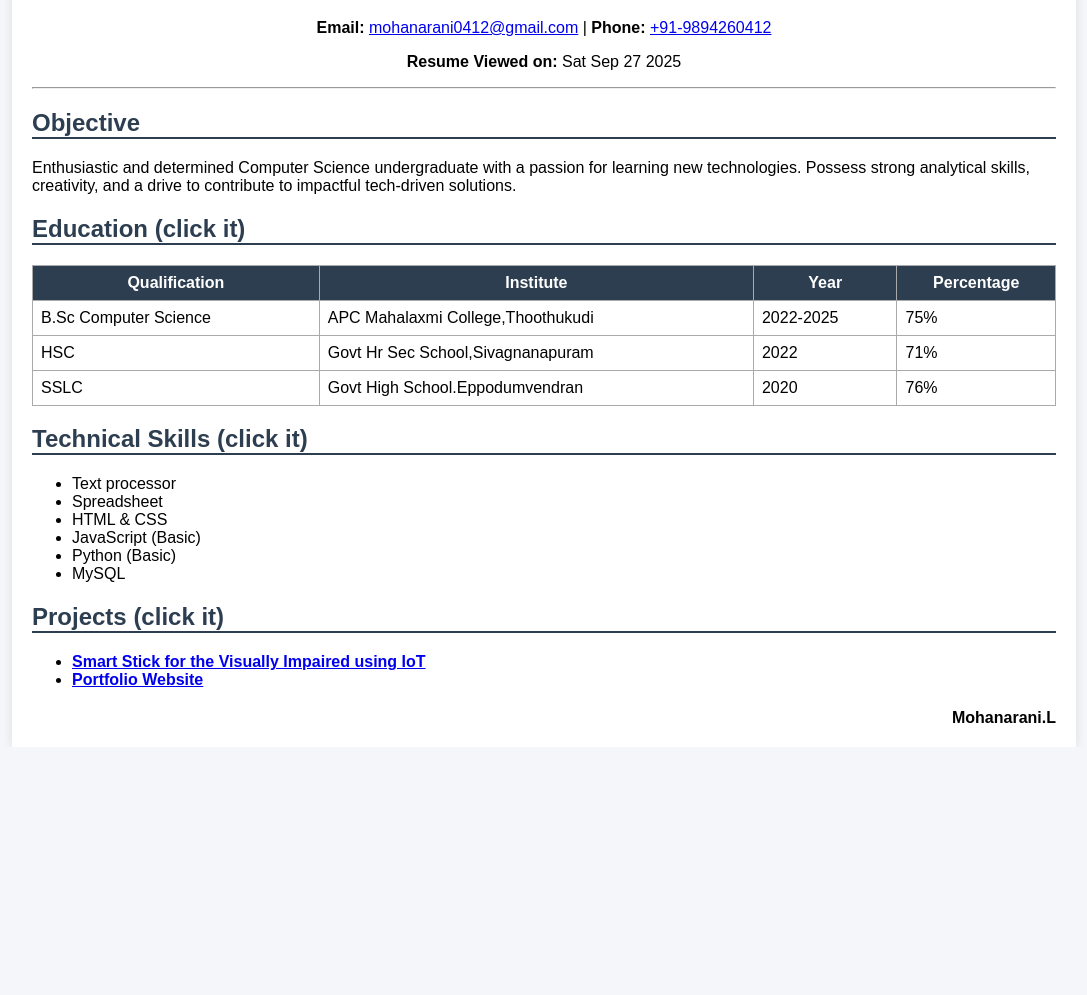
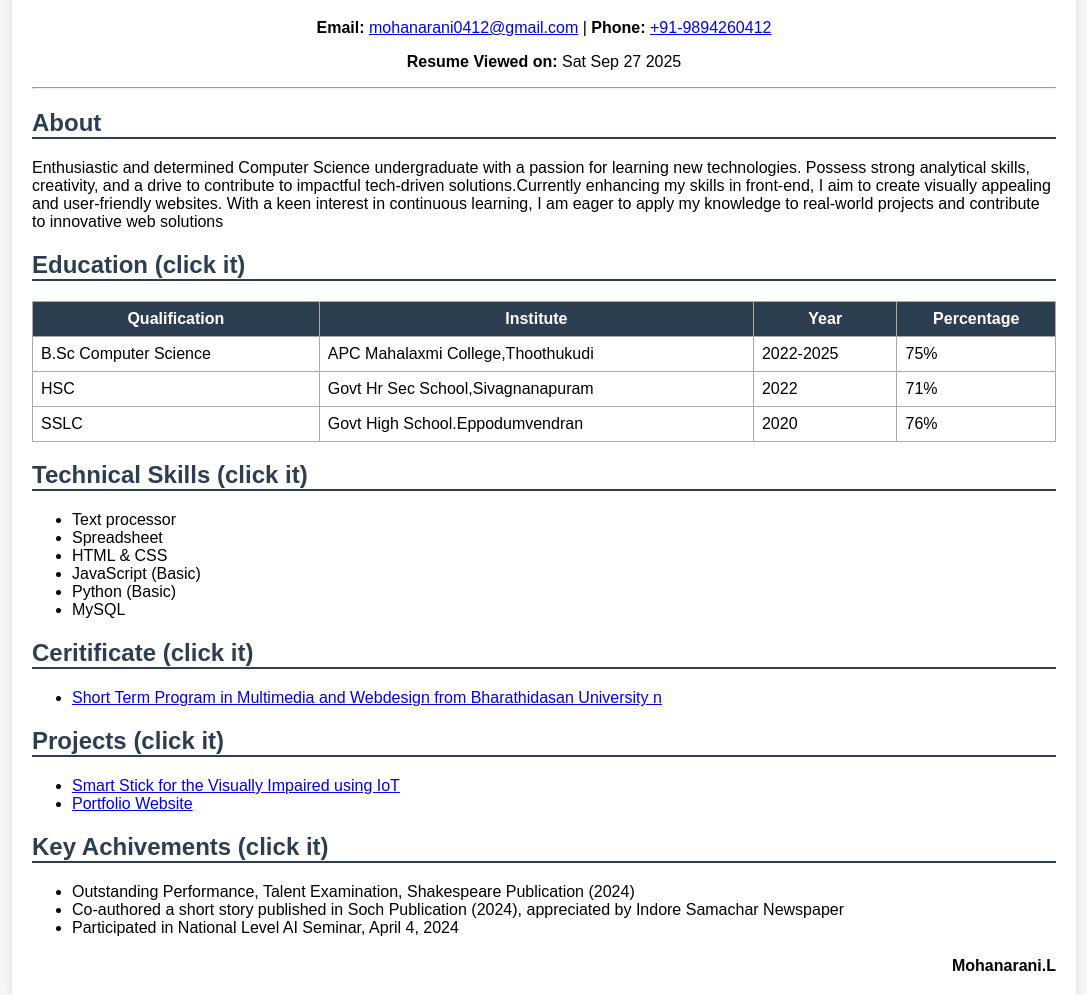
Before and after one commit to Mohana0412/Mona, a plain HTML site: page index.html in a window 1280 px wide. Shown: the part 81-1076 px from the top of the page, without its empty margins (96-1183 px from the left). Before the commit the page ends 828 px from the top, so only its background shows below. Drawn offline with Linux system fonts and the light colour scheme.

Commit message:
Update index.html
Add achieve and certificate

```diff
--- a/index.html
+++ b/index.html
@@ -13,13 +13,14 @@
     th, td { border: 1px solid #aaa; padding: 8px; }
     th { background: #2c3e50; color:#fff; }
     .footer { text-align: right; font-weight: bold; margin-top: 20px; }
-    #projectImage {
+    #projectImage,#certificateImage {
       display: none;
       margin-top: 10px;
       max-width: 100%;
       border: 2px solid #2c3e50;
       border-radius: 8px;
-      box-shadow: 0 0 8px rgba(0,0,0,0.2);
+      box-shadow: 0 0 8px rgba(0,0,0,0.2);}
+
     }
   </style>
 </head>
@@ -33,13 +34,13 @@
     </p>
     <p style="text-align:center;"><b>Resume Viewed on:</b> <span id="todayDate"></span></p>
     <hr>
-    <h2><b>Objective</b></h2>
+    <h2><b>About</b></h2>
     <p>Enthusiastic and determined Computer Science undergraduate with a passion for
 learning new technologies. Possess strong analytical skills, creativity, and a drive to
-contribute to impactful tech-driven solutions.</p>
+contribute to impactful tech-driven solutions.Currently enhancing my skills in front-end, I aim to create visually appealing and user-friendly websites. With a keen interest in continuous learning, I am eager to apply my knowledge to real-world projects and contribute to innovative web solutions</p>
 
-    <!-- Education Section -->
-    <h2 onclick="toggleSection('edu')">Education (click it)</h2>
+
+  <h2 onclick="toggleSection('edu')">Education (click it)</h2>
     <div id="edu">
       <table>
         <tr><th>Qualification</th><th>Institute</th><th>Year</th><th>Percentage</th></tr>
@@ -63,27 +64,51 @@ contribute to impactful tech-driven solutions.</p>
       </ul>
     </div>
 
+    <h2 onclick="toggleSection('certificate')">Ceritificate (click it)</h2>
+    <div id="certificate">
+      <ul>
+      <li>  <a href="#"onclick="showCertificateImage(certificateImage)">Short Term Program in Multimedia and Webdesign from Bharathidasan University
+      n</a></li>
+
+
+
+
+      </ul>
+    </div>
+    <img id="certificateImage" src="webdesign.jpg" alt="webdesign certificateImage"width="250"height="350">
     <!-- Projects Section -->
     <h2 onclick="toggleSection('pro')">Projects (click it)</h2>
-    <div id="pro">
+
+   <div id="pro">
       <ul>
-      <li>  <b><a href="#" onclick="showProjectImage()">Smart Stick for the Visually Impaired using IoT</a></b>
+      <li>  <a href="#" onclick="showProjectImage()">Smart Stick for the Visually Impaired using IoT</a>
         </li>
-        <li><b><a href="https://mohana0412.github.io/Mona/">Portfolio Website</a></b></li>
+        <li><a href="https://mohana0412.github.io/Mona/">Portfolio Website</a></li>
       </ul>
     </div>
+
     <!-- Image that shows when Smart Stick is clicked -->
 <img id="projectImage" src="Smart stick.jpg" alt="Smart Stick Project Image" width="150"
 height="250">
 
-    <div class="footer">Mohanarani.L</div>
+
+<h2 onclick="toggleSection('achives')">Key Achivements (click it)</h2>
+    <div id="achives">
+      <ul>
+         <li>Outstanding Performance, Talent Examination, Shakespeare Publication (2024)</li>
+        <li>Co-authored a short story published in Soch Publication (2024), appreciated by Indore Samachar Newspaper
+</li>
+        <li>Participated in National Level AI Seminar, April 4, 2024</li>
+</ul>
+    </div>
+<div class="footer">Mohanarani.L</div>
   </div>
 
   <script>
     // 1. Show today's date
     document.getElementById("todayDate").innerText = new Date().toDateString();
 
-    // 2. Toggle sections (Education, Skills, Projects)
+    // 2. Toggle sections (Education, Skills, Projects,certificate)
     function toggleSection(id) {
       let section = document.getElementById(id);
       if (section.style.display === "none") {
@@ -100,11 +125,19 @@ height="250">
     document.getElementById("Contactcall").addEventListener("click", function() {
       alert("You clicked contact!Phone no: +91-9894260412");
     });
+    function showCertificateImage(certificateImage) {
+      const img = document.getElementById("certificateImage");
+      img.style.display = (img.style.display === "none" || img.style.display === "")
+        ? "block" : "none";
+    }
     function showProjectImage() {
       const img = document.getElementById("projectImage");
       img.style.display = (img.style.display === "none" || img.style.display === "")
         ? "block" : "none";
     }
+
+
+
   </script>
 
 </body>
```
